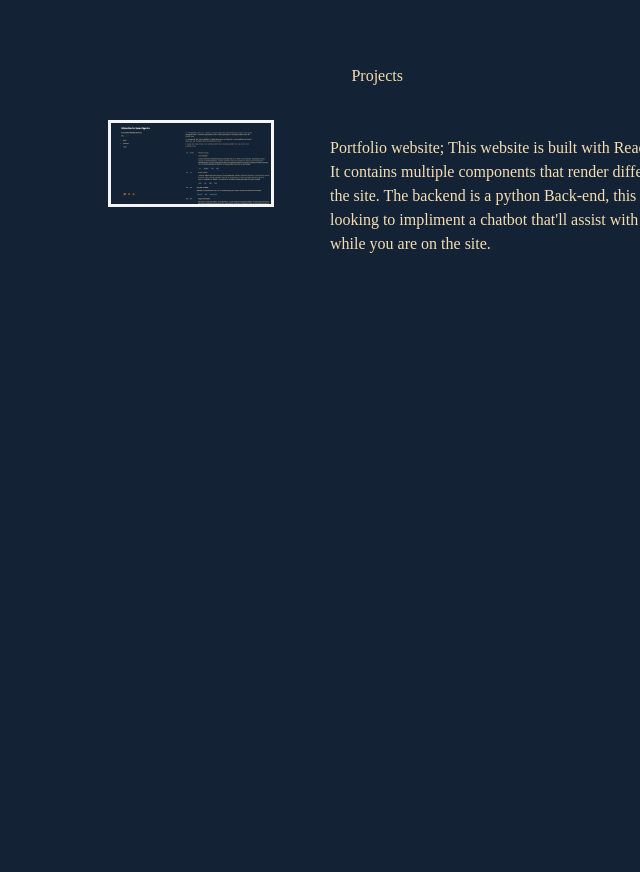
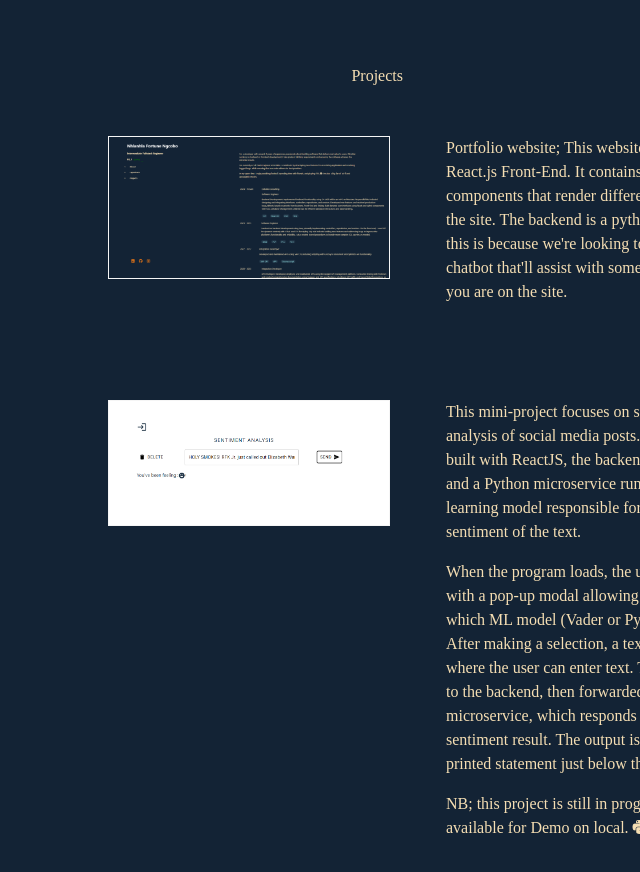
Before and after one commit to nhngcobo/reactportfolio.client, a React (Vite) app: page / in a window 1280 px wide. Shown: the part 1700-2572 px from the top of the page, without its empty margins (640-1280 px from the left). Before the commit the page ends 2040 px from the top, so only its background shows below. Built offline with nearby package versions, Linux system fonts and the light colour scheme.

Commit message:
added sent

```diff
--- a/src/App.css
+++ b/src/App.css
@@ -133,8 +133,9 @@ th, td {
 }
 
 .portfolioScreenshot {
-    width: 20vh;
-    border: 3px solid whitesmoke;
+    width: 35vh;
+    margin-top: 2vh;
+    border: 1px solid whitesmoke;
 }
 
 .ComponentAfooter {
--- a/src/componentProjects.jsx
+++ b/src/componentProjects.jsx
@@ -2,6 +2,7 @@ import React from "react";
 import data from './data/en.json';
 import construction from '../src/assets/icons8-under-construction-96.png';
 import ComponentPortfolio from '../src/componentPortfoliProject';
+import SentimentsProject from '../src/componentSentimentAnalysis';
 
 class ComponentProjects extends React.Component {
 
@@ -18,6 +19,7 @@ class ComponentProjects extends React.Component {
                 <p>{this.text.Projects}</p>
             </div>
                             <ComponentPortfolio/>
+                            <SentimentsProject />
             </>
         )
     }
--- /dev/null
+++ b/src/componentSentimentAnalysis.jsx
@@ -0,0 +1,30 @@
+import React from "react";
+import data from './data/en.json';
+import portfolioScreenshot from '../src/assets/sentiments.png';
+
+
+class ComponentSentimentAnalyis extends React.Component {
+
+    constructor(props) {
+        super(props);
+        this.text = data;
+      }
+
+
+    render() {
+        return (
+            <div  className="ComponentExperience">
+                <img className="portfolioScreenshot" src={portfolioScreenshot}/>
+                <div>
+                    <p className="PortfolioProject">{this.text.SentimentsProject}</p>
+                    <p className="PortfolioProject">{this.text.SentimentsProject2}</p>
+                    <p className="PortfolioProject">{this.text.SentimentsProject3} <i class="fa-brands fa-python"></i></p>
+
+
+                </div>
+            </div>
+        )
+    }
+}
+
+export default ComponentSentimentAnalyis;
--- a/src/data/en.json
+++ b/src/data/en.json
@@ -19,5 +19,9 @@
         "About": "About",
         "Projects": "Projects",
         "Experince": "Experince",
-        "PortfolioProject": "Portfolio website; This website is built with React.js Front-End. It contains multiple components that render different sections of the site. The backend is a python Back-end, this is because we're looking to impliment a chatbot that'll assist with some questions while you are on the site."
+        "PortfolioProject": "Portfolio website; This website is built with React.js Front-End. It contains multiple components that render different sections of the site. The backend is a python Back-end, this is because we're looking to impliment a chatbot that'll assist with some questions while you are on the site.",
+        "SentimentsProject": "This mini-project focuses on sentiment analysis of social media posts.\nThe front end is built with ReactJS, the backend uses C# .NET, and a Python microservice runs the machine learning model responsible for processing the sentiment of the text.",
+        "SentimentsProject2": "When the program loads, the user is presented with a pop-up modal allowing them to choose which ML model (Vader or Pytorch) to use.\nAfter making a selection, a text box appears where the user can enter text.\nThis input is sent to the backend, then forwarded to the microservice, which responds with the sentiment result.\nThe output is displayed as a printed statement just below the text box.",
+        "SentimentsProject3": "NB; this project is still in progress but available for Demo on local."
+
 }
```
Also changed, not shown: src/assets/sentiments.png (added).
